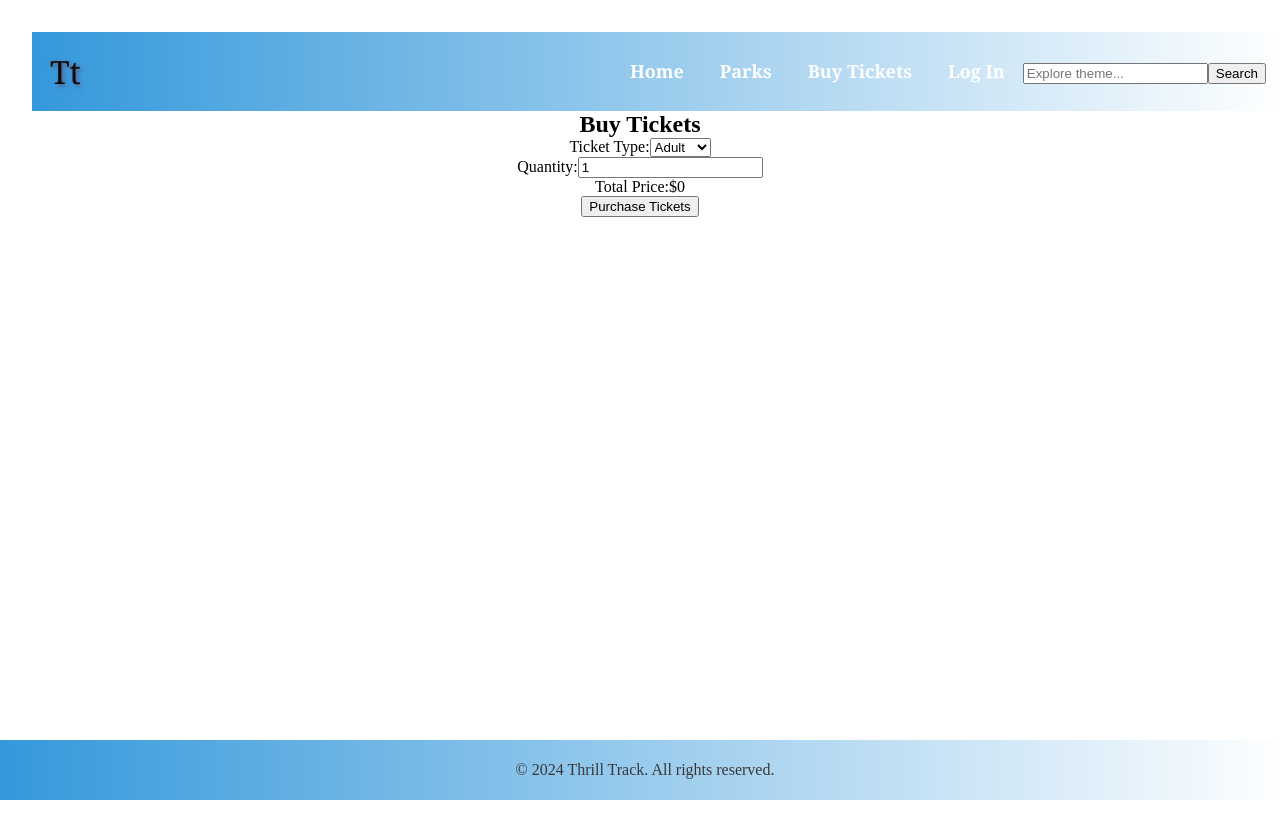
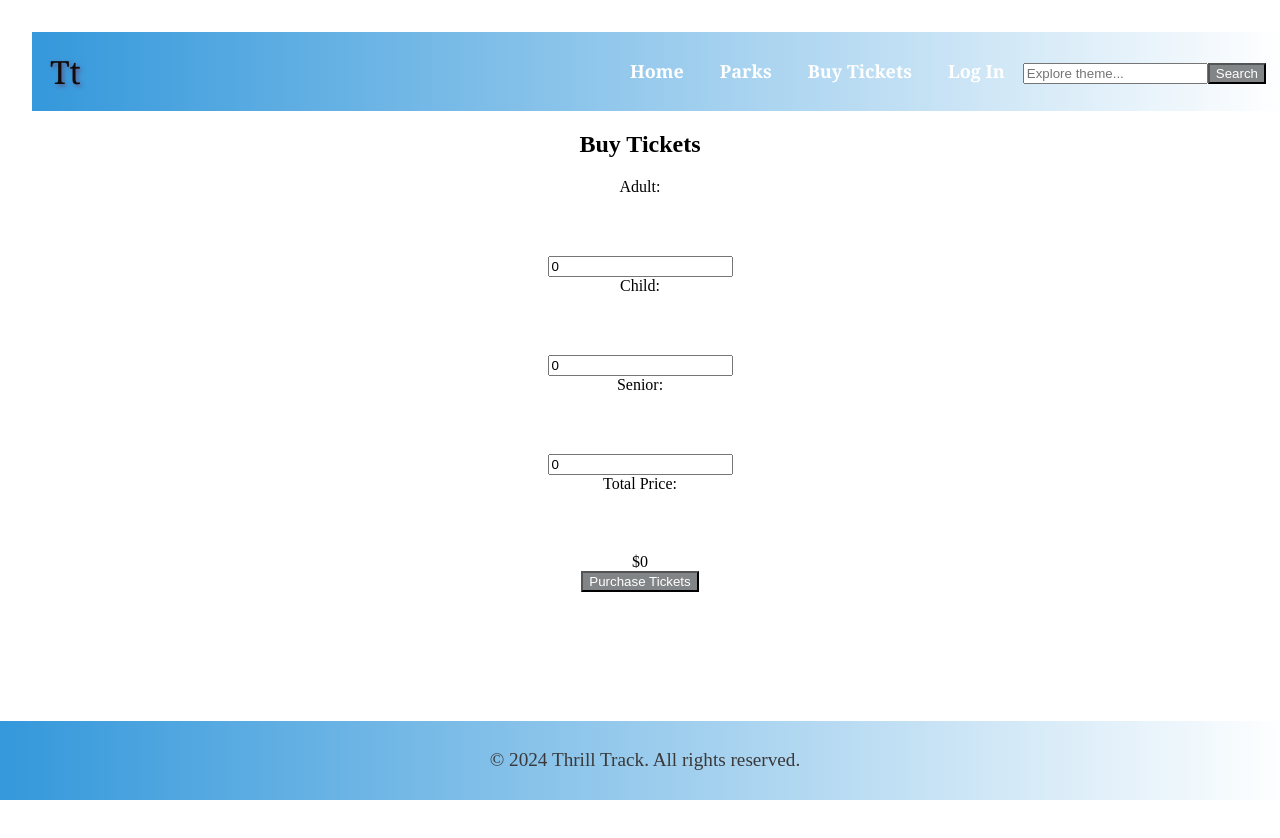
Before and after one commit to emmyileeva/Frontend-Theme-Park, a React (Vite) app: page /buy-tickets in a window 1280 px wide. Shown: the top 838 px of the page. Built offline with nearby package versions, Linux system fonts and the light colour scheme.

Commit message:
Fixing BuyTickets

```diff
--- a/src/App.css
+++ b/src/App.css
@@ -12,25 +12,29 @@ body {
 div {
   background-size: cover;
 }
-.home, .navbar {
+
+.navbar {
   display: flex;
 }
 
-.home {
-  background-image: url("https://images6.alphacoders.com/372/372198.jpg");
-  height: 80vh;
-  display: flex;
-  flex-direction: column;
-  align-items: center;
-  justify-content: flex-end;
-  padding: 50px 20px;
-  color: white;
+.home-container {
+  margin: 40px;
+  padding: 50px;
+  border: 1px solid #ccc;
+  border-radius: 5px;
+  background-color: #e0cfcf;
 }
 
+h1 {
+  font-size: 2em;
+  margin-bottom: 20px;
+}
 
-h1, h2, h3, h4 {
-  margin: 0;
+p {
+  font-size: 1.2em;
+  line-height: 1.6;
 }
+
 .navbar {
   justify-content: space-between;
   align-items: center;
@@ -127,3 +131,40 @@ footer {
   border: none;
   cursor: pointer;
 }
+
+.ticket-container {
+  max-width: 3000px;
+  margin: 8rem;
+  padding: 100px;
+  background-color: #5d6e76d3;
+  border-radius: 60px;
+  box-shadow: 0 2px 4px rgba(0, 0, 0, 0.1);
+}
+
+.form-group {
+  margin-bottom: 20px;
+}
+
+label {
+  display:grid;
+  margin-bottom: 60px;
+}
+
+
+input[type=""]
+ {
+  width: 100%;
+  padding: 20px;
+  border: 1px solid #ccc;
+  border-radius: 5px;
+}
+
+button {
+  background-color: #828587;
+  color: white;
+  cursor: pointer;
+}
+
+button:hover {
+  background-color: #748fad;
+}
--- a/src/components/BuyTickets.jsx
+++ b/src/components/BuyTickets.jsx
@@ -1,52 +1,47 @@
 import React, { useState } from "react";
 
 const BuyTickets = () => {
-  const [ticketType, setTicketType] = useState("adult");
-  const [ticketQuantity, setTicketQuantity] = useState(1);
+  const [ticketOptions, setTicketOptions] = useState([
+    { type: "adult", price: 30, quantity: 0 },
+    { type: "child", price: 20, quantity: 0 },
+    { type: "senior", price: 25, quantity: 0 }
+  ]);
   const [totalPrice, setTotalPrice] = useState(0);
 
-  const ticketPrices = {
-    adult: 30,
-    child: 20,
-    senior: 25
+  const handleTicketQuantityChange = (index, e) => {
+    const updatedTicketOptions = [...ticketOptions];
+    updatedTicketOptions[index].quantity = parseInt(e.target.value);
+    setTicketOptions(updatedTicketOptions);
+    calculateTotalPrice(updatedTicketOptions);
   };
 
-  const handleTicketTypeChange = (e) => {
-    setTicketType(e.target.value);
-    calculateTotalPrice(e.target.value, ticketQuantity);
-  };
-
-  const handleTicketQuantityChange = (e) => {
-    setTicketQuantity(e.target.value);
-    calculateTotalPrice(ticketType, e.target.value);
-  };
-
-  const calculateTotalPrice = (type, quantity) => {
-    const price = ticketPrices[type] * quantity;
-    setTotalPrice(price);
+  const calculateTotalPrice = (options) => {
+    const total = options.reduce((acc, option) => acc + option.price * option.quantity, 0);
+    setTotalPrice(total);
   };
 
   const handleSubmit = (e) => {
     e.preventDefault();
-    console.log(`Purchased ${ticketQuantity} ${ticketType} ticket(s) for a total of $${totalPrice}`);
+    console.log("Purchased tickets:", ticketOptions);
+    console.log("Total price:", totalPrice);
   };
 
   return (
     <div>
       <h2>Buy Tickets</h2>
       <form onSubmit={handleSubmit}>
-        <div>
-          <label htmlFor="ticketType">Ticket Type:</label>
-          <select id="ticketType" value={ticketType} onChange={handleTicketTypeChange}>
-            <option value="adult">Adult</option>
-            <option value="child">Child</option>
-            <option value="senior">Senior</option>
-          </select>
-        </div>
-        <div>
-          <label htmlFor="ticketQuantity">Quantity:</label>
-          <input type="number" id="ticketQuantity" value={ticketQuantity} onChange={handleTicketQuantityChange} min="1" />
-        </div>
+        {ticketOptions.map((option, index) => (
+          <div key={index}>
+            <label htmlFor={`ticketType-${option.type}`}>{option.type.charAt(0).toUpperCase() + option.type.slice(1)}:</label>
+            <input
+              type="number"
+              id={`ticketType-${option.type}`}
+              value={option.quantity}
+              onChange={(e) => handleTicketQuantityChange(index, e)}
+              min="0"
+            />
+          </div>
+        ))}
         <div>
           <label>Total Price:</label>
           <span>${totalPrice}</span>
```
